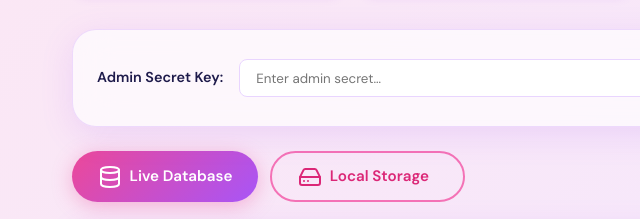
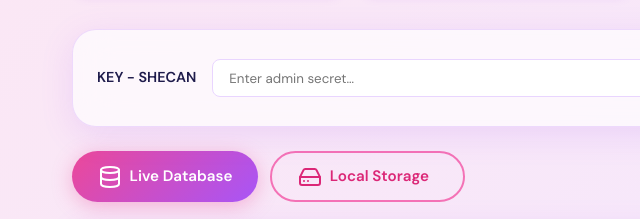
Before and after one commit to Aayushkarbhal/basic-dashboard, a website: page public/admin.html in a window 1280 px wide. Shown: the part 321-540 px from the top of the page, 0-640 px from the left. Drawn offline with nearby package versions, Linux system fonts and the light colour scheme; a web font is replaced by a local one.

Commit message:
Update admin.html

```diff
--- a/public/admin.html
+++ b/public/admin.html
@@ -53,7 +53,7 @@
 
       <!-- Secret key input (simple auth) -->
       <div id="authSection" class="glass-card" style="padding:1.5rem;margin-bottom:1.5rem;display:flex;gap:1rem;flex-wrap:wrap;align-items:center">
-        <label style="font-weight:600;font-size:.9rem" for="adminKey">Admin Secret Key:</label>
+        <label style="font-weight:600;font-size:.9rem" for="adminKey">KEY - SHECAN</label>
         <input type="password" id="adminKey" placeholder="Enter admin secret…" style="flex:1;min-width:200px;padding:.6rem 1rem;border-radius:8px;border:1.5px solid #e9d5ff;font-family:inherit" />
         <button class="btn btn-primary" id="loadBtn">Load Submissions</button>
         <span style="font-size:.8rem;color:var(--text-muted)">Pass - SHECAN</span>
```
